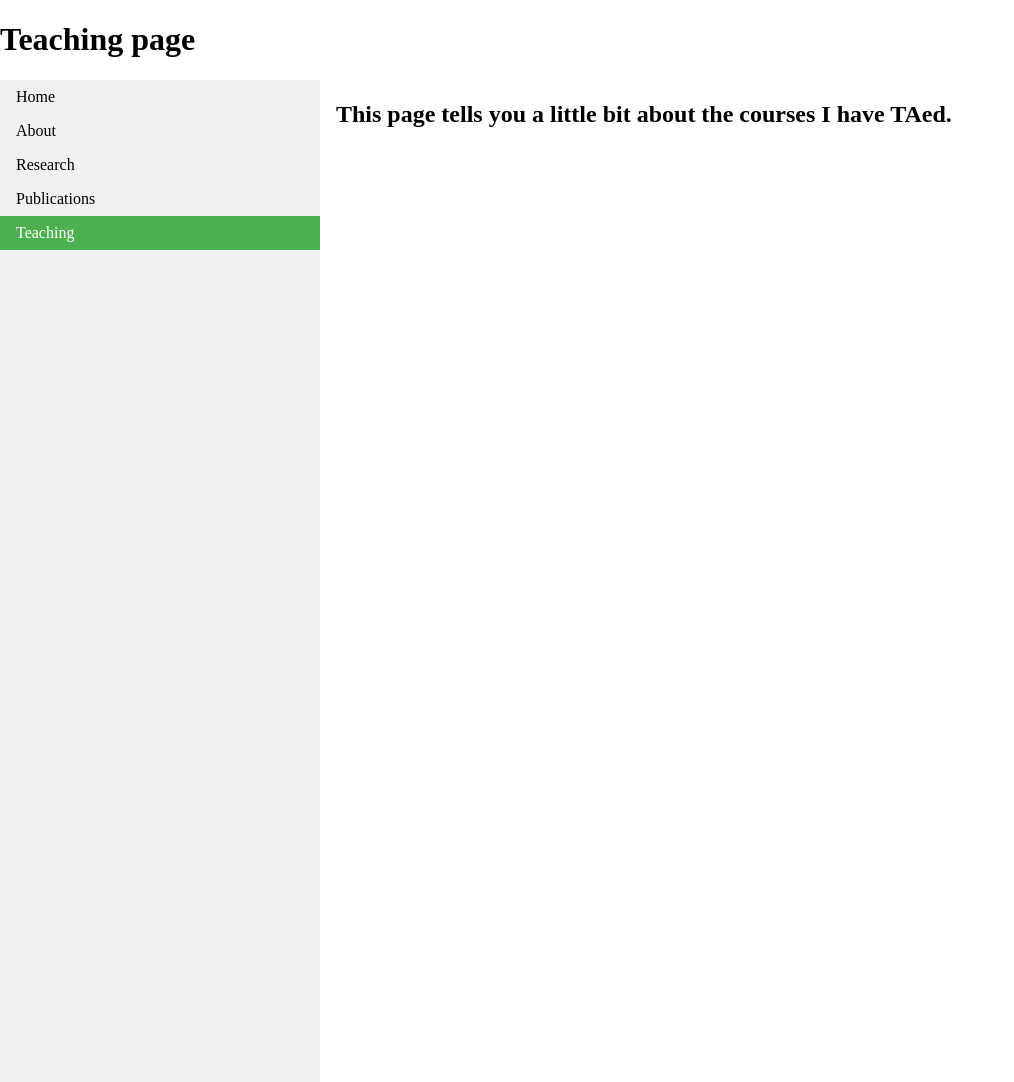
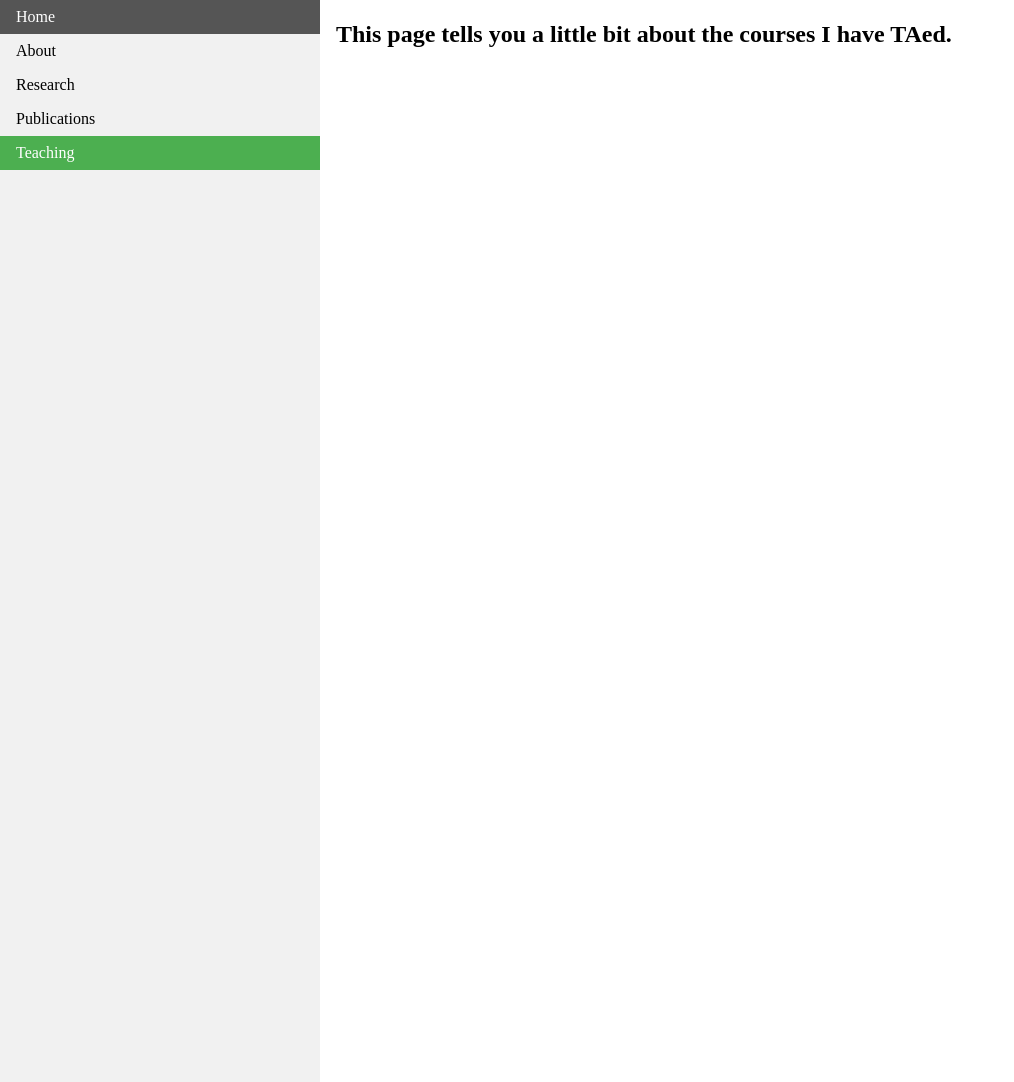
Before and after one commit to tatron/tatron.github.io, a Jekyll site: the page built from teaching.md, in a window 1280 px wide and 1082 px high. Shown: the whole window, without its empty margins (0-1014 px from the left). Built offline with Jekyll 4.4.1, drawn with Linux system fonts in a browser that asks for light colours.

Commit message:
Update teaching.md

```diff
--- a/teaching.md
+++ b/teaching.md
@@ -2,8 +2,6 @@
 layout: default
 title: Teaching
 ---
-# Teaching page
-
 <body>
 
 <ul class="sidenav">
```
